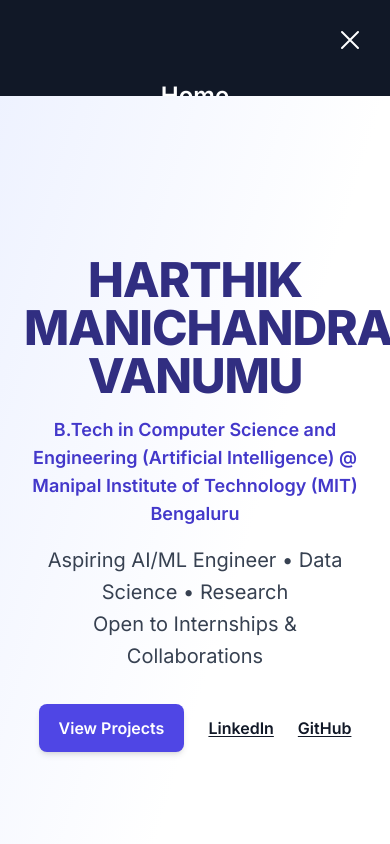
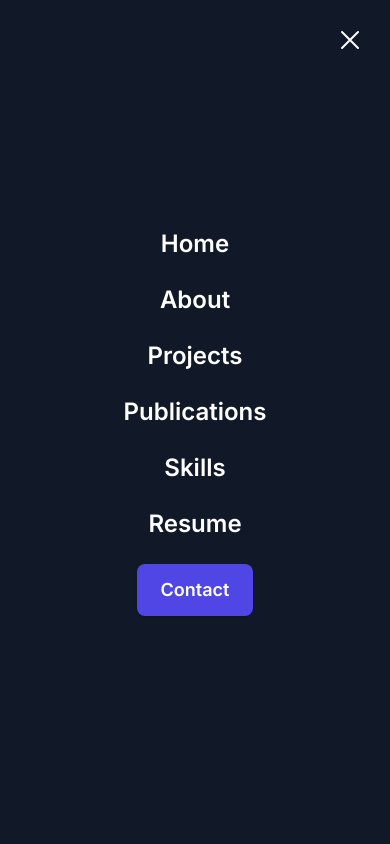
Before and after one commit to Harthik777/portfolio-website, a Next.js app: page / in a window 390 px wide. Both pictures are taken after a click on the button "Open main menu". Shown: the top 844 px of the page. Built offline with nearby package versions, Linux system fonts and the light colour scheme.

Commit message:
Fix mobile menu overlay to cover entire screen and center links

```diff
--- a/src/components/Navbar.tsx
+++ b/src/components/Navbar.tsx
@@ -48,7 +48,7 @@ export default function Navbar() {
       </nav>
       {/* Mobile Menu Overlay */}
       {mobileMenuOpen && (
-        <div className="fixed inset-0 z-[100] bg-gray-900 flex flex-col items-center justify-start overflow-y-auto py-12 transition-opacity duration-300">
+        <div className="fixed inset-0 z-[100] bg-gray-900 flex flex-col justify-center items-center min-h-screen w-full transition-opacity duration-300">
           <button
             type="button"
             className="absolute top-6 right-6 text-3xl text-white focus:outline-none"
@@ -57,7 +57,7 @@ export default function Navbar() {
           >
             <XMarkIcon className="h-8 w-8" aria-hidden="true" />
           </button>
-          <nav className="flex flex-col items-center space-y-4 w-full mt-8">
+          <nav className="flex flex-col items-center space-y-6 w-full">
             {navigation.map((item) => (
               <Link
                 key={item.name}
```
